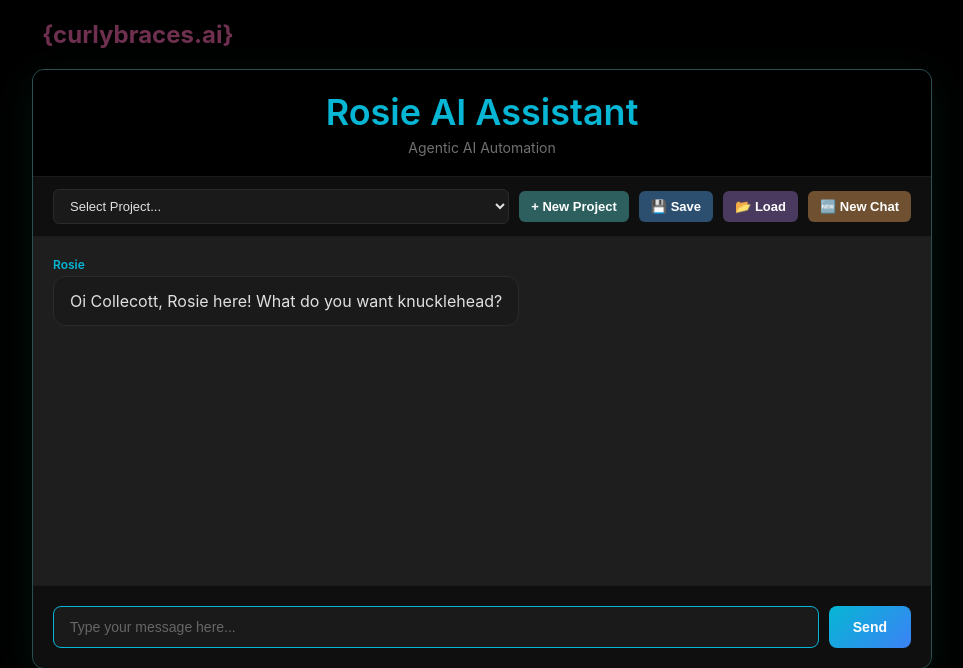
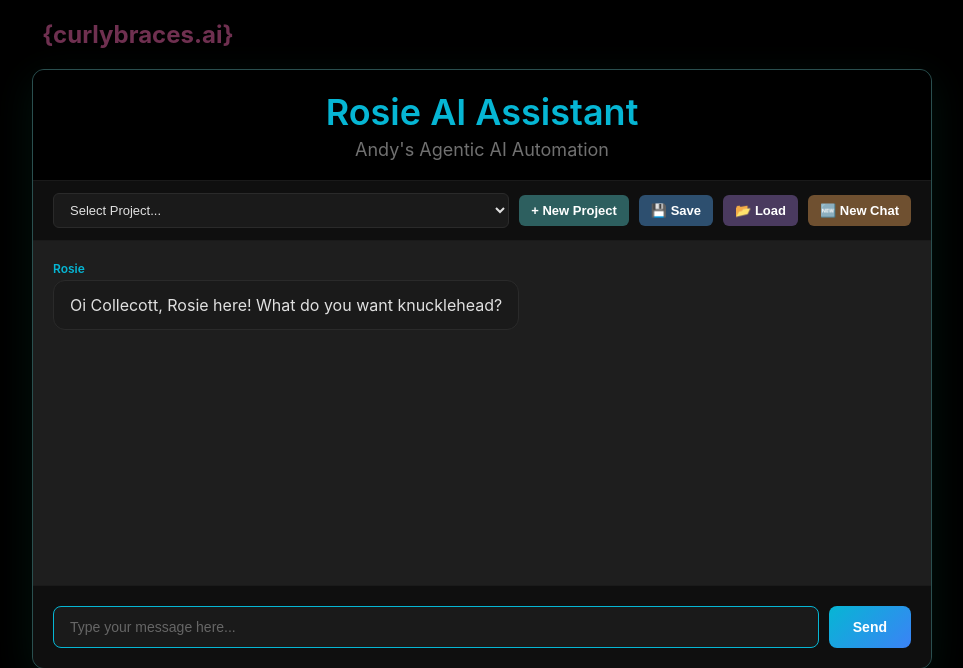
Before and after one commit to CurlyBracesAI/Website-G-rosie.curlybraces.ai, a Flask app: page / in a window 1280 px wide. Shown: the top 668 px of the page, without its empty margins (158-1121 px from the left). Run offline with Flask 3, Linux system fonts and the light colour scheme; data that the repository does not hold is empty; some libraries are stand-ins or nearby versions.

Commit message:
Update assistant name and increase header text size
Modify templates/index.html to change the displayed assistant name from "Agentic AI Automation" to "Andy's Agentic AI Automation" and increase the font size of the header paragraph from 14px to 18px.

Replit-Commit-Author: Agent
Replit-Commit-Session-Id: 25868bfb-a901-417d-aa2a-4cb36b4de85d
Replit-Commit-Checkpoint-Type: full_checkpoint
Replit-Commit-Event-Id: fcba3713-1550-451b-be6a-04e35ded3a18
Replit-Commit-Screenshot-Url: https://storage.googleapis.com/screenshot-production-us-central1/479039b7-272a-488b-9f95-a86343b93095/25868bfb-a901-417d-aa2a-4cb36b4de85d/bVG53mc

```diff
--- a/templates/index.html
+++ b/templates/index.html
@@ -65,7 +65,7 @@
         }
 
         .chat-header p {
-            font-size: 14px;
+            font-size: 18px;
             opacity: 0.7;
             margin-top: 5px;
             color: #a0a0a0;
@@ -371,7 +371,7 @@
         <div class="chat-container">
             <div class="chat-header">
                 <h1>Rosie AI Assistant</h1>
-                <p>Agentic AI Automation</p>
+                <p>Andy's Agentic AI Automation</p>
             </div>
 
         <div class="toolbar">
```
